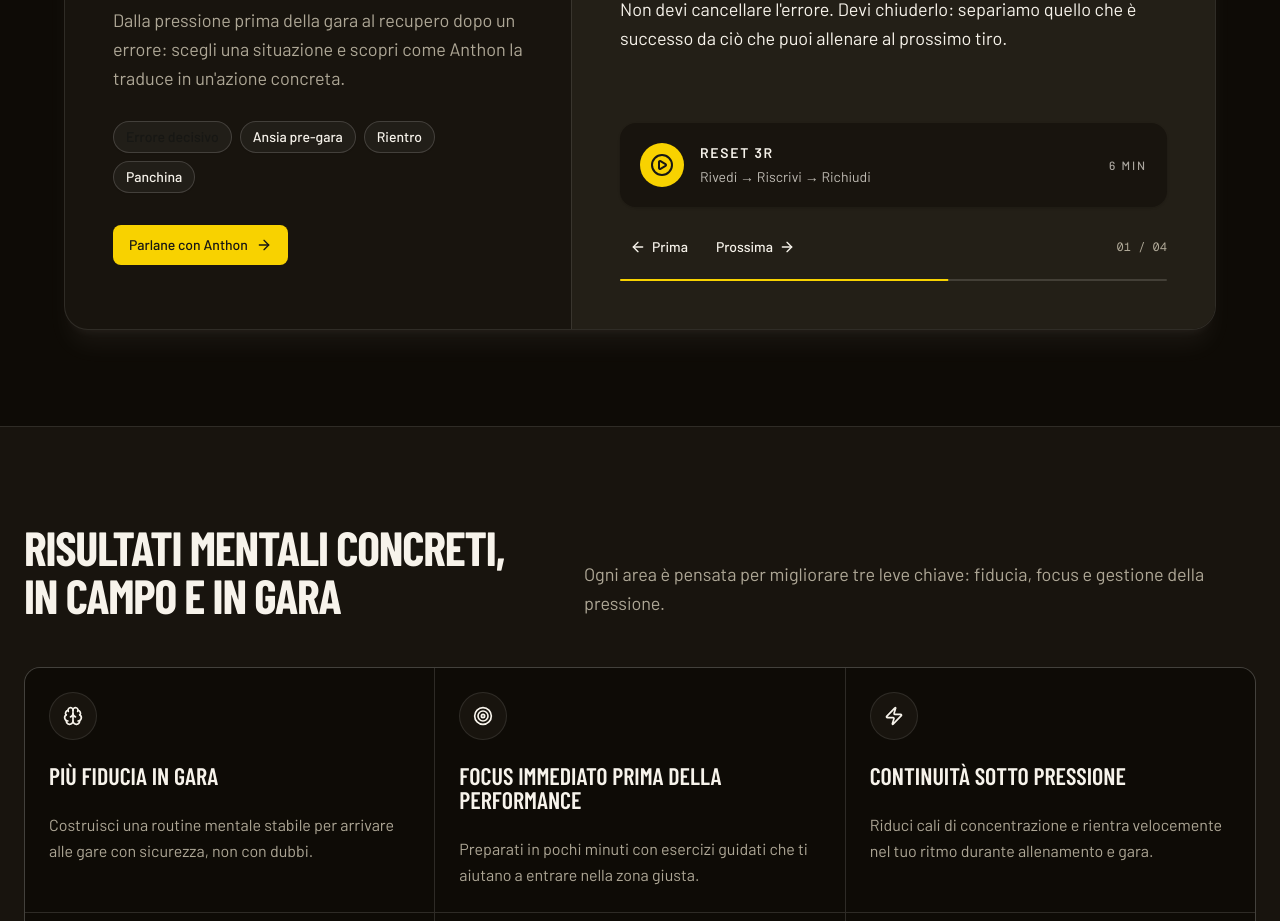
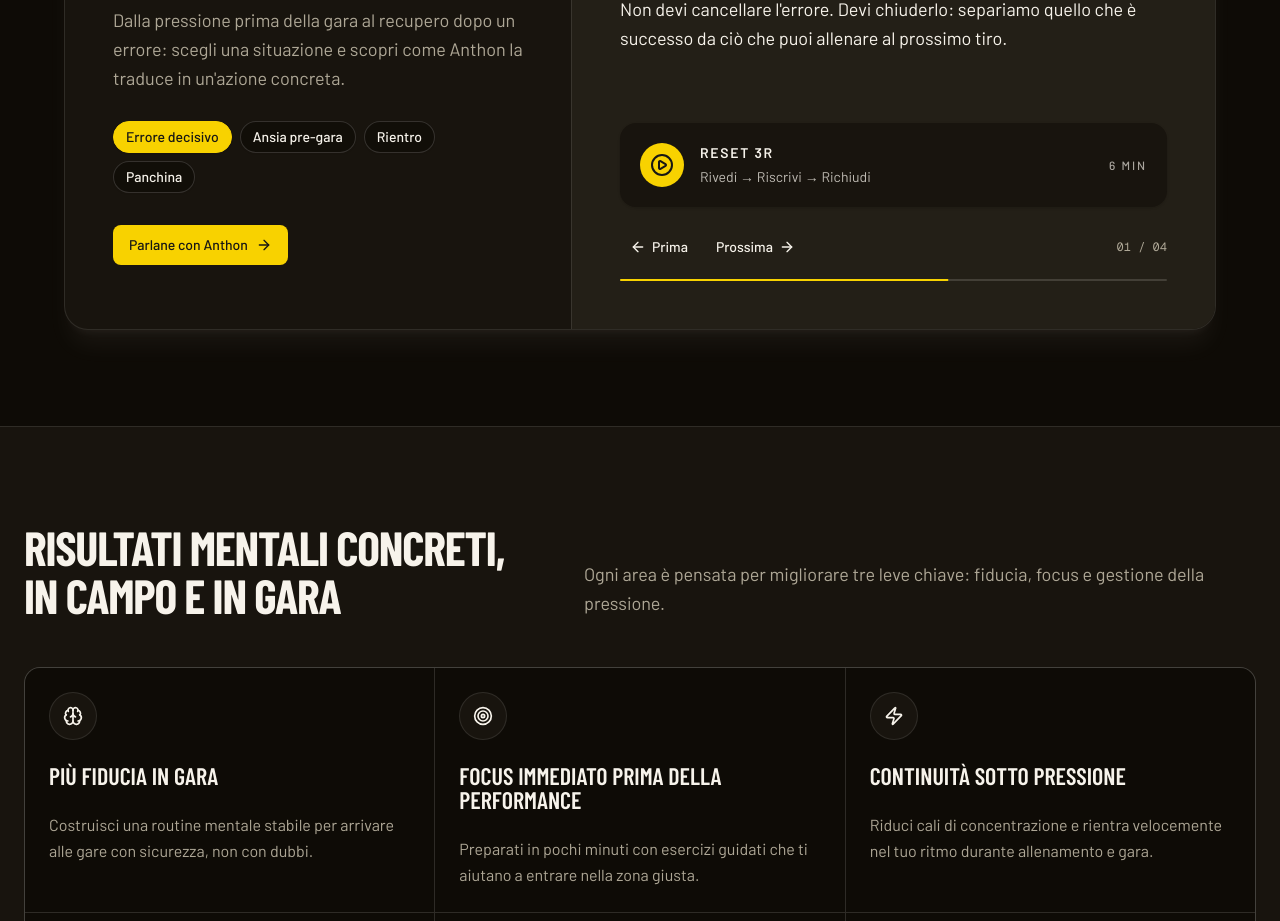
Before and after one commit to KovD3v/anthon-2.0, a Next.js app: page / in a window 1280 px wide. Shown: the part 900-1821 px from the top of the page. Built offline with nearby package versions, Linux system fonts and the light colour scheme; no server answers; a web font is replaced by a local one.

Commit message:
fix: preserve active scenario contrast in dark mode

```diff
--- a/src/app/(marketing)/components/AnthonScenarioDemo.tsx
+++ b/src/app/(marketing)/components/AnthonScenarioDemo.tsx
@@ -205,8 +205,8 @@ export function AnthonScenarioDemo() {
                 onClick={() => selectScenario(index)}
                 className={`rounded-full ${
                   index === activeIndex
-                    ? "border-brand-yellow bg-brand-yellow text-[#171714] hover:bg-brand-yellow/85 hover:text-[#171714]"
-                    : "bg-background/60 text-foreground hover:border-brand-yellow/70 hover:bg-brand-yellow/10"
+                    ? "border-brand-yellow bg-brand-yellow text-[#171714] hover:bg-brand-yellow/85 hover:text-[#171714] dark:border-brand-yellow dark:bg-brand-yellow dark:text-[#171714] dark:hover:bg-brand-yellow/85 dark:hover:text-[#171714]"
+                    : "bg-background/60 text-foreground hover:border-brand-yellow/70 hover:bg-brand-yellow/10 dark:bg-background/60 dark:text-foreground dark:hover:border-brand-yellow/70 dark:hover:bg-brand-yellow/10"
                 }`}
               >
                 {scenario.label}
```
